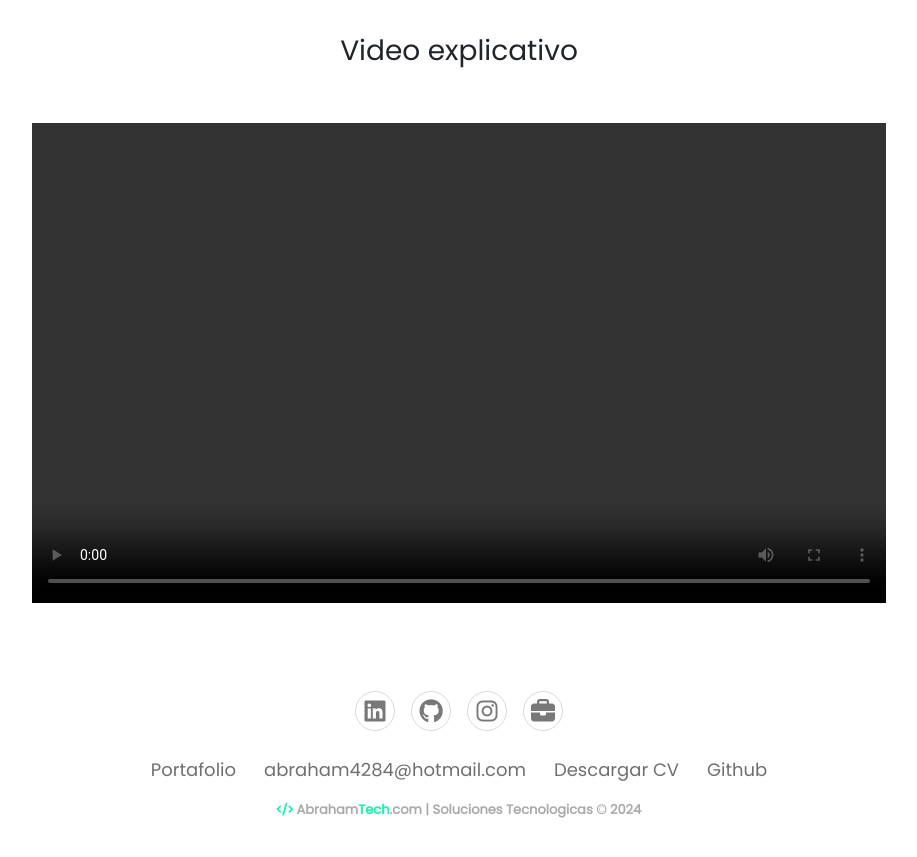
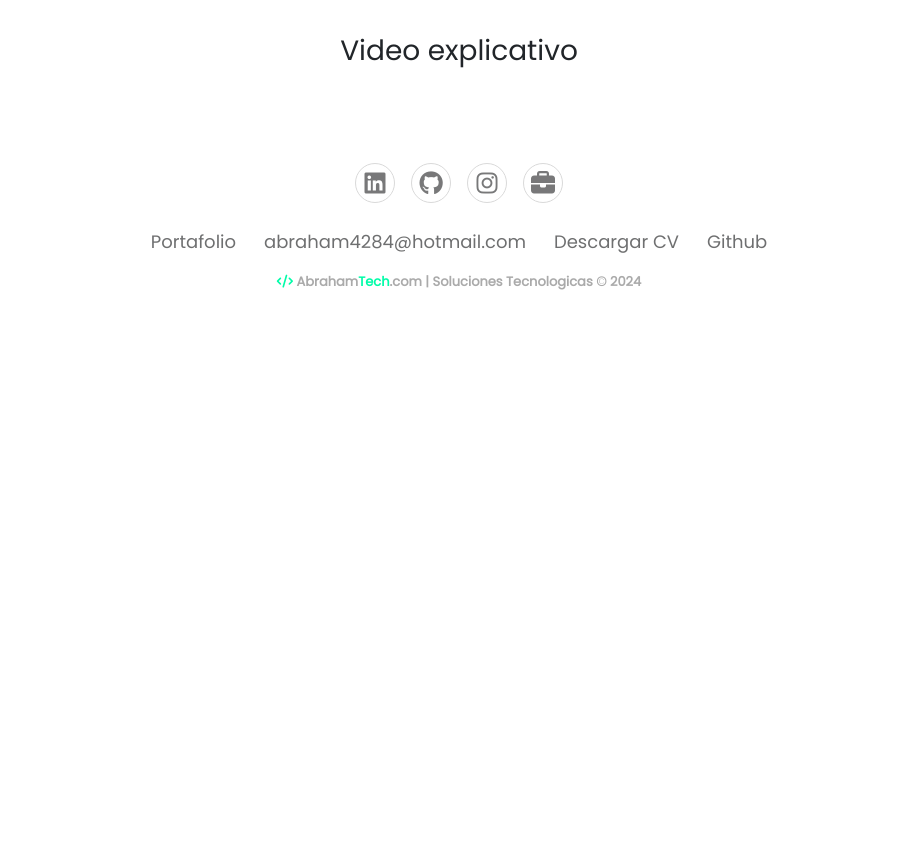
Before and after one commit to abraham4284/MaxiKioscoApp, a React (Vite) app in the folder Client/: page /home/descripcion in a window 1280 px wide. Shown: the part 780-1637 px from the top of the page, without its empty margins (181-1098 px from the left). After the commit the page ends 1111 px from the top, so only its background shows below. Built offline with nearby package versions, Linux system fonts and the light colour scheme; no server answers.

Commit message:
Elimine rect-player

```diff
--- a/Client/src/panel/HomePage.jsx
+++ b/Client/src/panel/HomePage.jsx
@@ -1,5 +1,4 @@
 import React from "react";
-import ReactPlayer from "react-player";
 import { DescripcionSistema } from "./HomeDescription/DescripcionSistema";
 
 export const HomePage = () => {
@@ -10,14 +9,6 @@ export const HomePage = () => {
         <div className="col-12 text-center mt-5">
            <h3>Video explicativo</h3>
         </div>
-        <div className="col-12 d-flex justify-content-center mt-5 ">
-          <ReactPlayer
-            url="https://www.youtube.com/watch?v=LXb3EKWsInQ"
-            controls
-            width={854}
-            height={480}
-          />
-        </div>
       </div>
     </div>
   );
```
Also changed, not shown: 1 other file (tests, documents, lock files or other folders).
